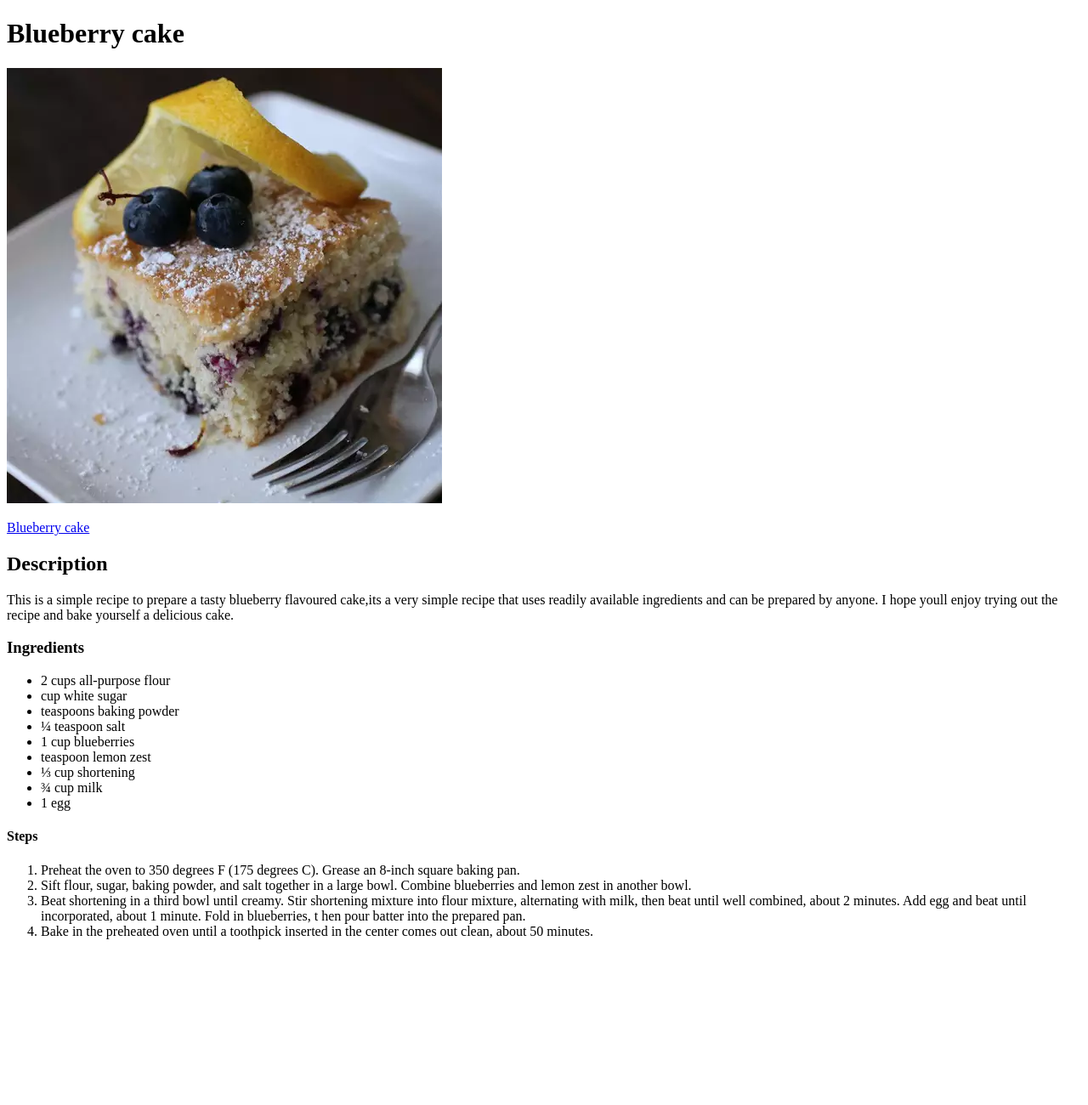
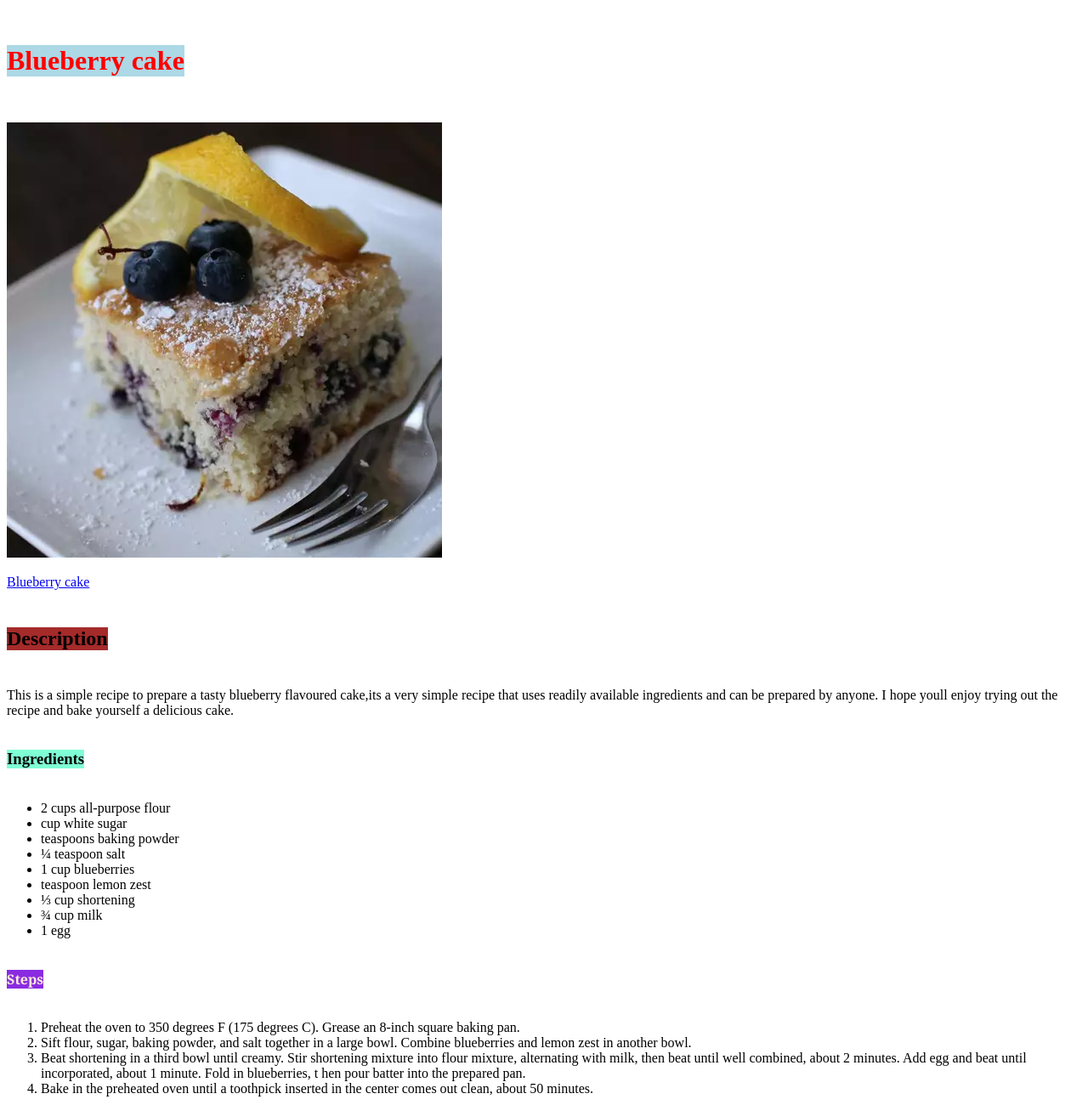
Before and after one commit to StephAdongo/Odin-recipes, a plain HTML site: page index.html in a window 1280 px wide. Shown: the whole page at 85% size. Before the commit the page ends 1121 px from the top, so only its background shows below. Drawn offline with Linux system fonts and the light colour scheme.

Commit message:
Add index.html

```diff
--- a/index.html
+++ b/index.html
@@ -2,19 +2,20 @@
 <html lang="en">
     <head>
 <title>my first project</title>
+<link rel="stylesheet" href="styles.css">
 </head>
 <body>
-    <h1>Blueberry cake </h1>
+    <h1><p class="heading">Blueberry cake </p></h1>
     <p><img src="./images/blueberrycake.webp"></p>
     <p><a href="https://www.allrecipes.com/recipe/223016/fresh-blueberry-cake/">Blueberry  cake</a></p>
-    <p><h2>Description</h2></p>
+    <p><h2><p id="describe">Description</p></h2></p>
     <p>
         This is a simple recipe to prepare a tasty blueberry flavoured cake,its a very simple recipe
         that uses readily available ingredients and can be prepared by anyone.
         I hope youll
         enjoy trying out the recipe and bake yourself a delicious cake.
     </p>
-    <p><h3>Ingredients</h3></p>
+    <p><h3><p id="items">Ingredients</p></h3></p>
     <ul>
         <li>2 cups all-purpose flour</li>
 
@@ -33,7 +34,7 @@
 
            <li> 1 egg</li>
     </ul>
-    <p><h4>Steps</h4></p>
+    <p><h4><p class="steps">Steps</p></h4></p>
     <ol>
        <li>Preheat the oven to 350 degrees F (175 degrees C).
          Grease an 8-inch square baking pan.</li>
--- /dev/null
+++ b/styles.css
@@ -0,0 +1,20 @@
+.heading{
+    color: red;
+    background-color: lightblue;
+    display: inline-block;
+}
+.steps{
+    color: antiquewhite;
+    background-color: blueviolet;
+    display: inline-flex;
+    font-family: Cambria, Cochin, Georgia, Times, 'Times New Roman', serif;
+}
+#items{
+    background-color: aquamarine;
+    display: inline-block;
+    font-weight: bolder;
+}
+#describe{
+    background-color: brown;
+    display: inline-block;
+}
```
